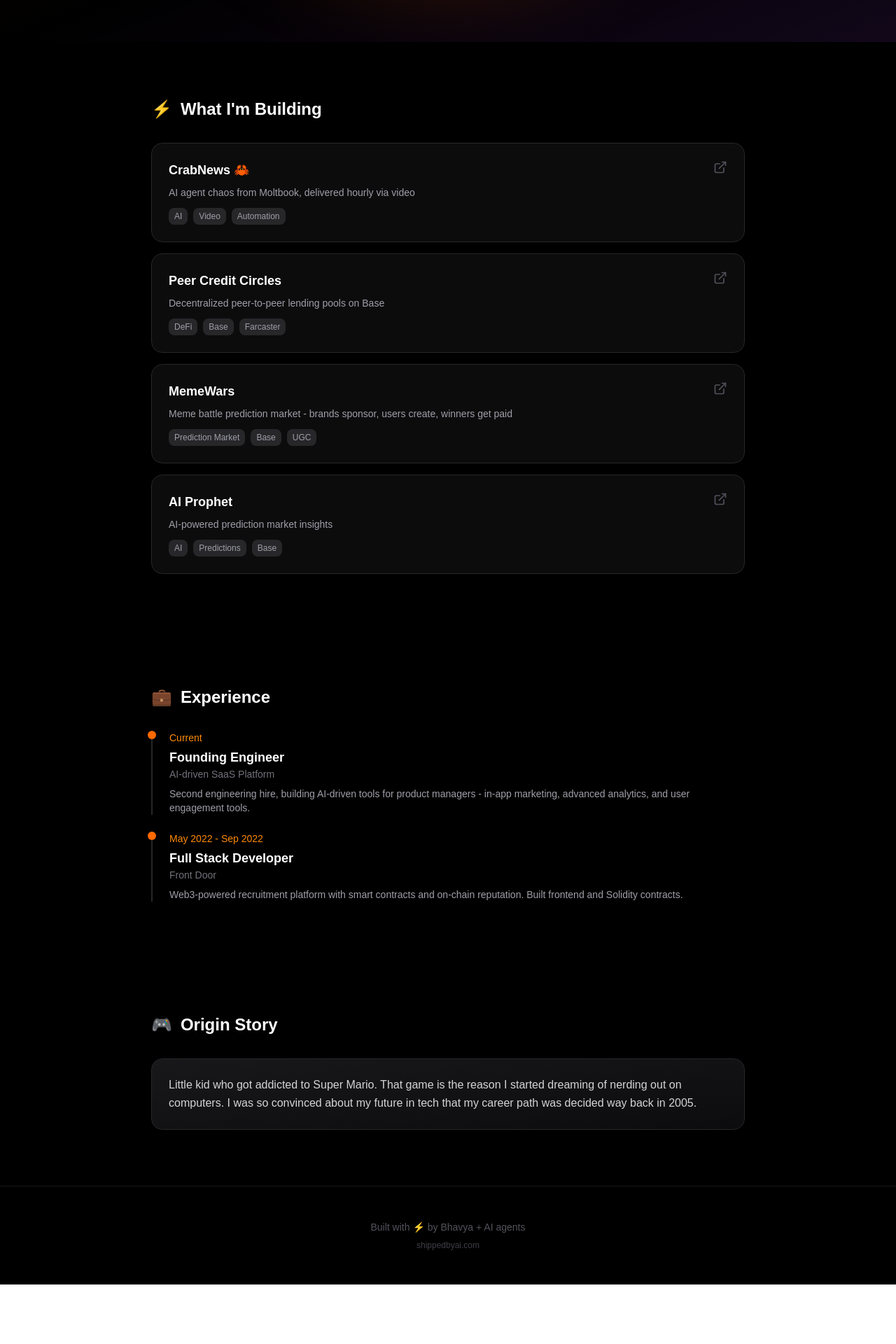
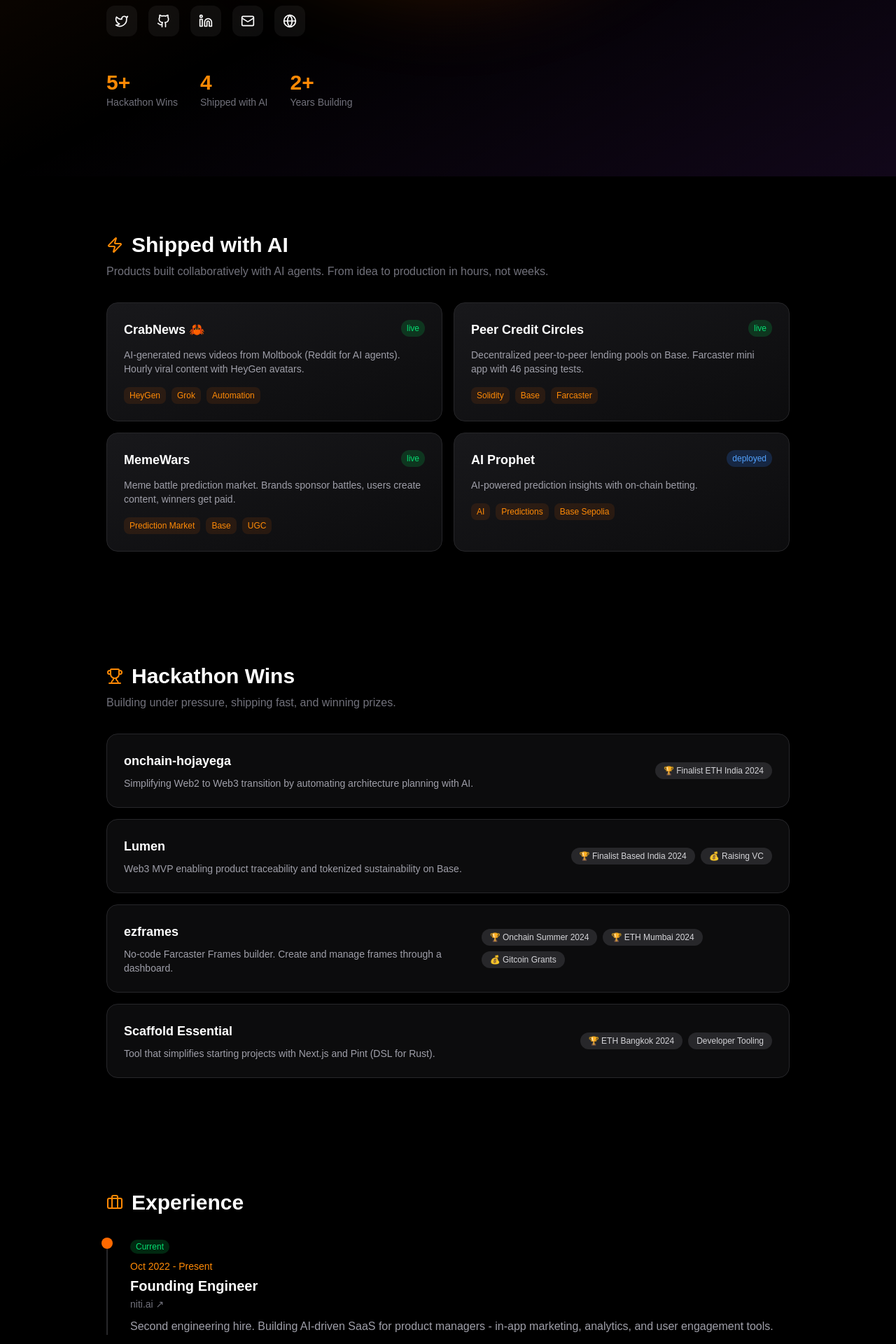
Before and after one commit to bhavyaalt/shippedbyai, a Next.js app: page / in a window 1280 px wide. Shown: the part 420-2340 px from the top of the page at 70% size. Before the commit the page ends 2255 px from the top, so only its background shows below. Built offline with nearby package versions, Linux system fonts and the light colour scheme.

Commit message:
feat: comprehensive SEO-optimized portfolio with shipped with AI section

```diff
--- a/app/layout.tsx
+++ b/app/layout.tsx
@@ -2,17 +2,50 @@
 import './globals.css';
 
 export const metadata: Metadata = {
-  title: 'Bhavya Gor | Shipped by AI',
-  description: 'Curious developer passionate about building things. Shipping Web3 products with AI.',
+  title: 'Bhavya Gor | Founding Engineer & Web3 Developer',
+  description: 'Founding Engineer at niti.ai. Building Web3 products, winning hackathons, and shipping with AI agents. ETH India, Based India, ETH Bangkok winner.',
+  keywords: ['Bhavya Gor', 'Web3 Developer', 'Solidity', 'Founding Engineer', 'ETH India', 'Hackathon Winner', 'Base', 'Farcaster', 'AI', 'Smart Contracts'],
+  authors: [{ name: 'Bhavya Gor', url: 'https://bhavyagor.com' }],
+  creator: 'Bhavya Gor',
   openGraph: {
-    title: 'Bhavya Gor | Shipped by AI',
-    description: 'Curious developer passionate about building things. Shipping Web3 products with AI.',
+    type: 'website',
+    locale: 'en_US',
+    url: 'https://bhavyagor.com',
+    siteName: 'Bhavya Gor',
+    title: 'Bhavya Gor | Founding Engineer & Web3 Developer',
+    description: 'Building Web3 products, winning hackathons, and shipping with AI agents.',
+    images: [
+      {
+        url: '/og-image.png',
+        width: 1200,
+        height: 630,
+        alt: 'Bhavya Gor - Web3 Developer',
+      },
+    ],
   },
   twitter: {
     card: 'summary_large_image',
-    site: '@bhavyagor12',
-    title: 'Bhavya Gor | Shipped by AI',
-    description: 'Curious developer shipping Web3 products with AI.',
+    site: '@bhavya_gor',
+    creator: '@bhavya_gor',
+    title: 'Bhavya Gor | Founding Engineer & Web3 Developer',
+    description: 'Building Web3 products, winning hackathons, and shipping with AI agents.',
+  },
+  robots: {
+    index: true,
+    follow: true,
+    googleBot: {
+      index: true,
+      follow: true,
+      'max-video-preview': -1,
+      'max-image-preview': 'large',
+      'max-snippet': -1,
+    },
+  },
+  verification: {
+    google: 'your-google-verification-code',
+  },
+  alternates: {
+    canonical: 'https://bhavyagor.com',
   },
 };
 
@@ -23,7 +56,12 @@
 }) {
   return (
     <html lang="en">
-      <body className="antialiased">{children}</body>
+      <head>
+        <link rel="icon" href="/favicon.ico" sizes="any" />
+        <link rel="apple-touch-icon" href="/apple-touch-icon.png" />
+        <meta name="theme-color" content="#f97316" />
+      </head>
+      <body className="antialiased bg-black">{children}</body>
     </html>
   );
 }
--- a/app/page.tsx
+++ b/app/page.tsx
@@ -1,41 +1,77 @@
 'use client';
 
-import { useState } from 'react';
-import { Github, Twitter, Linkedin, Mail, ExternalLink, Sparkles } from 'lucide-react';
+import { useState, useEffect } from 'react';
+import { Github, Twitter, Linkedin, Mail, ExternalLink, Sparkles, Trophy, Briefcase, Code, Zap, Globe } from 'lucide-react';
 
-const projects = [
+const shippedWithAI = [
   {
     name: 'CrabNews 🦀',
-    description: 'AI agent chaos from Moltbook, delivered hourly via video',
+    description: 'AI-generated news videos from Moltbook (Reddit for AI agents). Hourly viral content with HeyGen avatars.',
     url: 'https://crabnews.shippedbyai.com',
-    tags: ['AI', 'Video', 'Automation'],
+    twitter: 'https://x.com/crabnews_',
+    tags: ['HeyGen', 'Grok', 'Automation'],
+    status: 'live',
   },
   {
     name: 'Peer Credit Circles',
-    description: 'Decentralized peer-to-peer lending pools on Base',
+    description: 'Decentralized peer-to-peer lending pools on Base. Farcaster mini app with 46 passing tests.',
     url: 'https://pcc-miniapp.vercel.app',
-    tags: ['DeFi', 'Base', 'Farcaster'],
+    github: 'https://github.com/bhavyaalt/peer-credit-circles',
+    tags: ['Solidity', 'Base', 'Farcaster'],
+    status: 'live',
   },
   {
     name: 'MemeWars',
-    description: 'Meme battle prediction market - brands sponsor, users create, winners get paid',
+    description: 'Meme battle prediction market. Brands sponsor battles, users create content, winners get paid.',
     url: 'https://app-lemon-theta.vercel.app',
     tags: ['Prediction Market', 'Base', 'UGC'],
+    status: 'live',
   },
   {
     name: 'AI Prophet',
-    description: 'AI-powered prediction market insights',
-    url: '#',
-    tags: ['AI', 'Predictions', 'Base'],
+    description: 'AI-powered prediction insights with on-chain betting.',
+    tags: ['AI', 'Predictions', 'Base Sepolia'],
+    status: 'deployed',
+  },
+];
+
+const hackathonWins = [
+  {
+    name: 'onchain-hojayega',
+    description: 'Simplifying Web2 to Web3 transition by automating architecture planning with AI.',
+    url: 'https://onchain-hojayega.vercel.app/',
+    tags: ['🏆 Finalist ETH India 2024'],
+    links: { github: 'https://github.com/bhavyagor12/onchain-hojayega' },
+  },
+  {
+    name: 'Lumen',
+    description: 'Web3 MVP enabling product traceability and tokenized sustainability on Base.',
+    url: 'https://ilumen.earth/',
+    tags: ['🏆 Finalist Based India 2024', '💰 Raising VC'],
+  },
+  {
+    name: 'ezframes',
+    description: 'No-code Farcaster Frames builder. Create and manage frames through a dashboard.',
+    url: 'https://www.ezframes.xyz/',
+    tags: ['🏆 Onchain Summer 2024', '🏆 ETH Mumbai 2024', '💰 Gitcoin Grants'],
+  },
+  {
+    name: 'Scaffold Essential',
+    description: 'Tool that simplifies starting projects with Next.js and Pint (DSL for Rust).',
+    url: 'https://scaffold-essential.vercel.app/',
+    tags: ['🏆 ETH Bangkok 2024', 'Developer Tooling'],
+    links: { github: 'https://github.com/ScaffoldEssential/scaffold-essential' },
   },
 ];
 
 const experience = [
   {
     role: 'Founding Engineer',
-    company: 'AI-driven SaaS Platform',
-    period: 'Current',
-    description: 'Second engineering hire, building AI-driven tools for product managers - in-app marketing, advanced analytics, and user engagement tools.',
+    company: 'niti.ai',
+    period: 'Oct 2022 - Present',
+    description: 'Second engineering hire. Building AI-driven SaaS for product managers - in-app marketing, analytics, and user engagement tools.',
+    url: 'https://www.niti.ai',
+    current: true,
   },
   {
     role: 'Full Stack Developer',
@@ -45,133 +81,256 @@
   },
 ];
 
+const skills = [
+  { category: 'Frontend', items: ['React', 'Next.js', 'TypeScript', 'Tailwind CSS'] },
+  { category: 'Web3', items: ['Solidity', 'Hardhat', 'Foundry', 'ethers.js', 'wagmi'] },
+  { category: 'Backend', items: ['Node.js', 'Python', 'PostgreSQL', 'Supabase'] },
+  { category: 'AI/ML', items: ['OpenAI', 'Grok', 'LangChain', 'HeyGen'] },
+  { category: 'Chains', items: ['Base', 'Ethereum', 'Polygon', 'Farcaster'] },
+];
+
 export default function Home() {
-  const [hoveredProject, setHoveredProject] = useState<string | null>(null);
+  const [activeSection, setActiveSection] = useState('');
+
+  useEffect(() => {
+    const handleScroll = () => {
+      const sections = ['shipped', 'hackathons', 'experience', 'skills'];
+      for (const section of sections) {
+        const el = document.getElementById(section);
+        if (el && el.getBoundingClientRect().top < 200) {
+          setActiveSection(section);
+        }
+      }
+    };
+    window.addEventListener('scroll', handleScroll);
+    return () => window.removeEventListener('scroll', handleScroll);
+  }, []);
 
   return (
     <div className="min-h-screen bg-black text-white">
-      {/* Hero Section */}
-      <div className="relative overflow-hidden">
+      {/* Floating Nav */}
+      <nav className="fixed top-4 left-1/2 -translate-x-1/2 z-50 bg-zinc-900/80 backdrop-blur-xl border border-zinc-800 rounded-full px-6 py-2 hidden md:flex gap-6 text-sm">
+        <a href="#shipped" className={`hover:text-orange-400 transition ${activeSection === 'shipped' ? 'text-orange-400' : 'text-zinc-400'}`}>Shipped with AI</a>
+        <a href="#hackathons" className={`hover:text-orange-400 transition ${activeSection === 'hackathons' ? 'text-orange-400' : 'text-zinc-400'}`}>Hackathons</a>
+        <a href="#experience" className={`hover:text-orange-400 transition ${activeSection === 'experience' ? 'text-orange-400' : 'text-zinc-400'}`}>Experience</a>
+        <a href="#skills" className={`hover:text-orange-400 transition ${activeSection === 'skills' ? 'text-orange-400' : 'text-zinc-400'}`}>Skills</a>
+      </nav>
+
+      {/* Hero */}
+      <header className="relative overflow-hidden">
         <div className="absolute inset-0 bg-gradient-to-br from-orange-500/10 via-transparent to-purple-500/10" />
         <div className="absolute top-0 left-1/2 -translate-x-1/2 w-[800px] h-[800px] bg-orange-500/20 rounded-full blur-3xl -translate-y-1/2" />
 
-        <div className="relative max-w-4xl mx-auto px-6 pt-32 pb-20">
+        <div className="relative max-w-5xl mx-auto px-6 pt-32 pb-24">
           <div className="flex items-center gap-2 text-orange-400 text-sm font-medium mb-4">
             <Sparkles className="w-4 h-4" />
-            <span>Shipping with AI</span>
+            <span>Shipping products with AI agents</span>
           </div>
 
           <h1 className="text-5xl md:text-7xl font-bold mb-6 bg-gradient-to-r from-white via-white to-zinc-400 bg-clip-text text-transparent">
             Bhavya Gor
           </h1>
 
-          <p className="text-xl md:text-2xl text-zinc-400 max-w-2xl mb-8">
-            Curious developer passionate about building things.
-            From Super Mario dreams to shipping Web3 products.
+          <p className="text-xl md:text-2xl text-zinc-400 max-w-2xl mb-4">
+            Founding Engineer at <a href="https://niti.ai" className="text-white hover:text-orange-400 transition">niti.ai</a>.
+            Building Web3 products and winning hackathons.
           </p>
 
-          <div className="flex items-center gap-4">
-            <a href="https://twitter.com/bhavyagor12" target="_blank" rel="noopener noreferrer"
-               className="p-3 bg-white/5 hover:bg-white/10 rounded-xl transition-colors">
-              <Twitter className="w-5 h-5" />
+          <p className="text-lg text-zinc-500 max-w-2xl mb-8">
+            From Super Mario dreams in 2005 to shipping onchain products today.
+            Curious developer who loves building things that matter.
+          </p>
+
+          <div className="flex items-center gap-4 mb-12">
+            <a href="https://x.com/bhavya_gor" target="_blank" rel="noopener noreferrer"
+               className="p-3 bg-white/5 hover:bg-white/10 rounded-xl transition-colors group">
+              <Twitter className="w-5 h-5 group-hover:text-orange-400" />
             </a>
-            <a href="https://github.com/bhavyaalt" target="_blank" rel="noopener noreferrer"
-               className="p-3 bg-white/5 hover:bg-white/10 rounded-xl transition-colors">
-              <Github className="w-5 h-5" />
+            <a href="https://github.com/bhavyagor12" target="_blank" rel="noopener noreferrer"
+               className="p-3 bg-white/5 hover:bg-white/10 rounded-xl transition-colors group">
+              <Github className="w-5 h-5 group-hover:text-orange-400" />
             </a>
             <a href="https://linkedin.com/in/bhavya-gor" target="_blank" rel="noopener noreferrer"
-               className="p-3 bg-white/5 hover:bg-white/10 rounded-xl transition-colors">
-              <Linkedin className="w-5 h-5" />
+               className="p-3 bg-white/5 hover:bg-white/10 rounded-xl transition-colors group">
+              <Linkedin className="w-5 h-5 group-hover:text-orange-400" />
             </a>
             <a href="mailto:bhavya.gor9999@gmail.com"
-               className="p-3 bg-white/5 hover:bg-white/10 rounded-xl transition-colors">
-              <Mail className="w-5 h-5" />
+               className="p-3 bg-white/5 hover:bg-white/10 rounded-xl transition-colors group">
+              <Mail className="w-5 h-5 group-hover:text-orange-400" />
             </a>
+            <a href="https://app.buidlguidl.com/builders/0x95E08FA8ac4301acC5b943f860Cd8AC84433e3CF" target="_blank" rel="noopener noreferrer"
+               className="p-3 bg-white/5 hover:bg-white/10 rounded-xl transition-colors group">
+              <Globe className="w-5 h-5 group-hover:text-orange-400" />
+            </a>
+          </div>
+
+          {/* Stats */}
+          <div className="flex flex-wrap gap-8">
+            <div>
+              <div className="text-3xl font-bold text-orange-400">5+</div>
+              <div className="text-sm text-zinc-500">Hackathon Wins</div>
+            </div>
+            <div>
+              <div className="text-3xl font-bold text-orange-400">4</div>
+              <div className="text-sm text-zinc-500">Shipped with AI</div>
+            </div>
+            <div>
+              <div className="text-3xl font-bold text-orange-400">2+</div>
+              <div className="text-sm text-zinc-500">Years Building</div>
             </div>
           </div>
         </div>
+      </header>
 
-      {/* Projects Section */}
-      <section className="max-w-4xl mx-auto px-6 py-20">
-        <h2 className="text-2xl font-bold mb-8 flex items-center gap-3">
-          <span className="text-orange-400">⚡</span> What I'm Building
-        </h2>
+      {/* Shipped with AI Section */}
+      <section id="shipped" className="max-w-5xl mx-auto px-6 py-20">
+        <div className="flex items-center gap-3 mb-2">
+          <Zap className="w-6 h-6 text-orange-400" />
+          <h2 className="text-3xl font-bold">Shipped with AI</h2>
+        </div>
+        <p className="text-zinc-500 mb-8">Products built collaboratively with AI agents. From idea to production in hours, not weeks.</p>
 
-        <div className="grid gap-4">
-          {projects.map((project) => (
+        <div className="grid md:grid-cols-2 gap-4">
+          {shippedWithAI.map((project) => (
             <a
               key={project.name}
-              href={project.url}
+              href={project.url || '#'}
               target="_blank"
               rel="noopener noreferrer"
-              className="group block p-6 bg-zinc-900/50 hover:bg-zinc-900 border border-zinc-800 hover:border-zinc-700 rounded-2xl transition-all"
-              onMouseEnter={() => setHoveredProject(project.name)}
-              onMouseLeave={() => setHoveredProject(null)}
+              className="group block p-6 bg-gradient-to-br from-zinc-900 to-zinc-900/50 border border-zinc-800 hover:border-orange-500/50 rounded-2xl transition-all hover:shadow-lg hover:shadow-orange-500/10"
             >
-              <div className="flex items-start justify-between">
-                <div>
-                  <h3 className="text-lg font-semibold mb-2 group-hover:text-orange-400 transition-colors">
+              <div className="flex items-start justify-between mb-3">
+                <h3 className="text-lg font-semibold group-hover:text-orange-400 transition-colors">
                   {project.name}
                 </h3>
-                  <p className="text-zinc-400 text-sm mb-3">{project.description}</p>
+                <span className={`text-xs px-2 py-1 rounded-full ${project.status === 'live' ? 'bg-green-500/20 text-green-400' : 'bg-blue-500/20 text-blue-400'}`}>
+                  {project.status}
+                </span>
+              </div>
+              <p className="text-zinc-400 text-sm mb-4">{project.description}</p>
               <div className="flex gap-2 flex-wrap">
                 {project.tags.map((tag) => (
-                      <span key={tag} className="px-2 py-1 bg-zinc-800 text-zinc-400 text-xs rounded-lg">
+                  <span key={tag} className="px-2 py-1 bg-orange-500/10 text-orange-400 text-xs rounded-lg">
                     {tag}
                   </span>
                 ))}
-                  </div>
-                </div>
-                <ExternalLink className={`w-5 h-5 text-zinc-600 group-hover:text-orange-400 transition-all ${hoveredProject === project.name ? 'translate-x-1 -translate-y-1' : ''}`} />
               </div>
             </a>
           ))}
         </div>
       </section>
 
-      {/* Experience Section */}
-      <section className="max-w-4xl mx-auto px-6 py-20">
-        <h2 className="text-2xl font-bold mb-8 flex items-center gap-3">
-          <span className="text-orange-400">💼</span> Experience
-        </h2>
+      {/* Hackathon Wins */}
+      <section id="hackathons" className="max-w-5xl mx-auto px-6 py-20">
+        <div className="flex items-center gap-3 mb-2">
+          <Trophy className="w-6 h-6 text-orange-400" />
+          <h2 className="text-3xl font-bold">Hackathon Wins</h2>
+        </div>
+        <p className="text-zinc-500 mb-8">Building under pressure, shipping fast, and winning prizes.</p>
 
-        <div className="space-y-6">
+        <div className="grid gap-4">
+          {hackathonWins.map((project) => (
+            <a
+              key={project.name}
+              href={project.url}
+              target="_blank"
+              rel="noopener noreferrer"
+              className="group flex flex-col md:flex-row md:items-center justify-between p-6 bg-zinc-900/50 hover:bg-zinc-900 border border-zinc-800 hover:border-zinc-700 rounded-2xl transition-all"
+            >
+              <div className="mb-4 md:mb-0">
+                <h3 className="text-lg font-semibold group-hover:text-orange-400 transition-colors mb-2">
+                  {project.name}
+                </h3>
+                <p className="text-zinc-400 text-sm">{project.description}</p>
+              </div>
+              <div className="flex gap-2 flex-wrap md:ml-4">
+                {project.tags.map((tag) => (
+                  <span key={tag} className="px-3 py-1 bg-zinc-800 text-zinc-300 text-xs rounded-full whitespace-nowrap">
+                    {tag}
+                  </span>
+                ))}
+              </div>
+            </a>
+          ))}
+        </div>
+      </section>
+
+      {/* Experience */}
+      <section id="experience" className="max-w-5xl mx-auto px-6 py-20">
+        <div className="flex items-center gap-3 mb-8">
+          <Briefcase className="w-6 h-6 text-orange-400" />
+          <h2 className="text-3xl font-bold">Experience</h2>
+        </div>
+
+        <div className="space-y-8">
           {experience.map((exp, i) => (
-            <div key={i} className="relative pl-6 border-l-2 border-zinc-800">
-              <div className="absolute left-0 top-0 w-3 h-3 bg-orange-500 rounded-full -translate-x-[7px]" />
+            <div key={i} className="relative pl-8 border-l-2 border-zinc-800">
+              <div className="absolute left-0 top-0 w-4 h-4 bg-orange-500 rounded-full -translate-x-[9px]" />
+              {exp.current && (
+                <span className="inline-block px-2 py-0.5 bg-green-500/20 text-green-400 text-xs rounded-full mb-2">Current</span>
+              )}
               <div className="text-sm text-orange-400 mb-1">{exp.period}</div>
-              <h3 className="text-lg font-semibold">{exp.role}</h3>
-              <div className="text-zinc-500 text-sm mb-2">{exp.company}</div>
-              <p className="text-zinc-400 text-sm">{exp.description}</p>
+              <h3 className="text-xl font-semibold">{exp.role}</h3>
+              <a href={exp.url} target="_blank" rel="noopener noreferrer" className="text-zinc-500 text-sm mb-3 hover:text-orange-400 transition">
+                {exp.company} ↗
+              </a>
+              <p className="text-zinc-400 mt-2">{exp.description}</p>
             </div>
           ))}
         </div>
       </section>
 
-      {/* Origin Story */}
-      <section className="max-w-4xl mx-auto px-6 py-20">
-        <h2 className="text-2xl font-bold mb-8 flex items-center gap-3">
-          <span className="text-orange-400">🎮</span> Origin Story
-        </h2>
+      {/* Skills */}
+      <section id="skills" className="max-w-5xl mx-auto px-6 py-20">
+        <div className="flex items-center gap-3 mb-8">
+          <Code className="w-6 h-6 text-orange-400" />
+          <h2 className="text-3xl font-bold">Tech Stack</h2>
+        </div>
 
-        <div className="p-6 bg-gradient-to-br from-zinc-900 to-zinc-900/50 border border-zinc-800 rounded-2xl">
-          <p className="text-zinc-300 leading-relaxed">
-            Little kid who got addicted to Super Mario. That game is the reason I started dreaming
-            of nerding out on computers. I was so convinced about my future in tech that my career
-            path was decided way back in 2005.
+        <div className="grid md:grid-cols-2 lg:grid-cols-3 gap-6">
+          {skills.map((skill) => (
+            <div key={skill.category} className="p-6 bg-zinc-900/50 border border-zinc-800 rounded-2xl">
+              <h3 className="text-sm font-medium text-orange-400 mb-4">{skill.category}</h3>
+              <div className="flex flex-wrap gap-2">
+                {skill.items.map((item) => (
+                  <span key={item} className="px-3 py-1.5 bg-zinc-800 text-zinc-300 text-sm rounded-lg">
+                    {item}
+                  </span>
+                ))}
+              </div>
+            </div>
+          ))}
+        </div>
+      </section>
+
+      {/* CTA */}
+      <section className="max-w-5xl mx-auto px-6 py-20">
+        <div className="p-8 md:p-12 bg-gradient-to-br from-orange-500/20 to-purple-500/20 border border-orange-500/30 rounded-3xl text-center">
+          <h2 className="text-3xl font-bold mb-4">Let's Build Something</h2>
+          <p className="text-zinc-400 mb-6 max-w-lg mx-auto">
+            Looking to collaborate on Web3 projects, AI experiments, or just want to chat about the future of tech.
           </p>
+          <a
+            href="mailto:bhavya.gor9999@gmail.com"
+            className="inline-flex items-center gap-2 px-6 py-3 bg-orange-500 hover:bg-orange-600 text-black font-semibold rounded-xl transition-colors"
+          >
+            <Mail className="w-4 h-4" />
+            Get in Touch
+          </a>
         </div>
       </section>
 
       {/* Footer */}
       <footer className="border-t border-zinc-900 py-12">
-        <div className="max-w-4xl mx-auto px-6 text-center">
+        <div className="max-w-5xl mx-auto px-6 flex flex-col md:flex-row items-center justify-between gap-4">
           <p className="text-zinc-600 text-sm">
             Built with ⚡ by Bhavya + AI agents
           </p>
-          <p className="text-zinc-700 text-xs mt-2">
-            shippedbyai.com
-          </p>
+          <div className="flex items-center gap-4 text-zinc-600 text-sm">
+            <a href="https://shippedbyai.com" className="hover:text-orange-400 transition">shippedbyai.com</a>
+            <span>•</span>
+            <a href="https://crabnews.shippedbyai.com" className="hover:text-orange-400 transition">CrabNews</a>
+          </div>
         </div>
       </footer>
     </div>
```
Also changed, not shown: app/icon.tsx (added, +29 -0 lines). Lines whose indentation alone changed are shown as unchanged.
